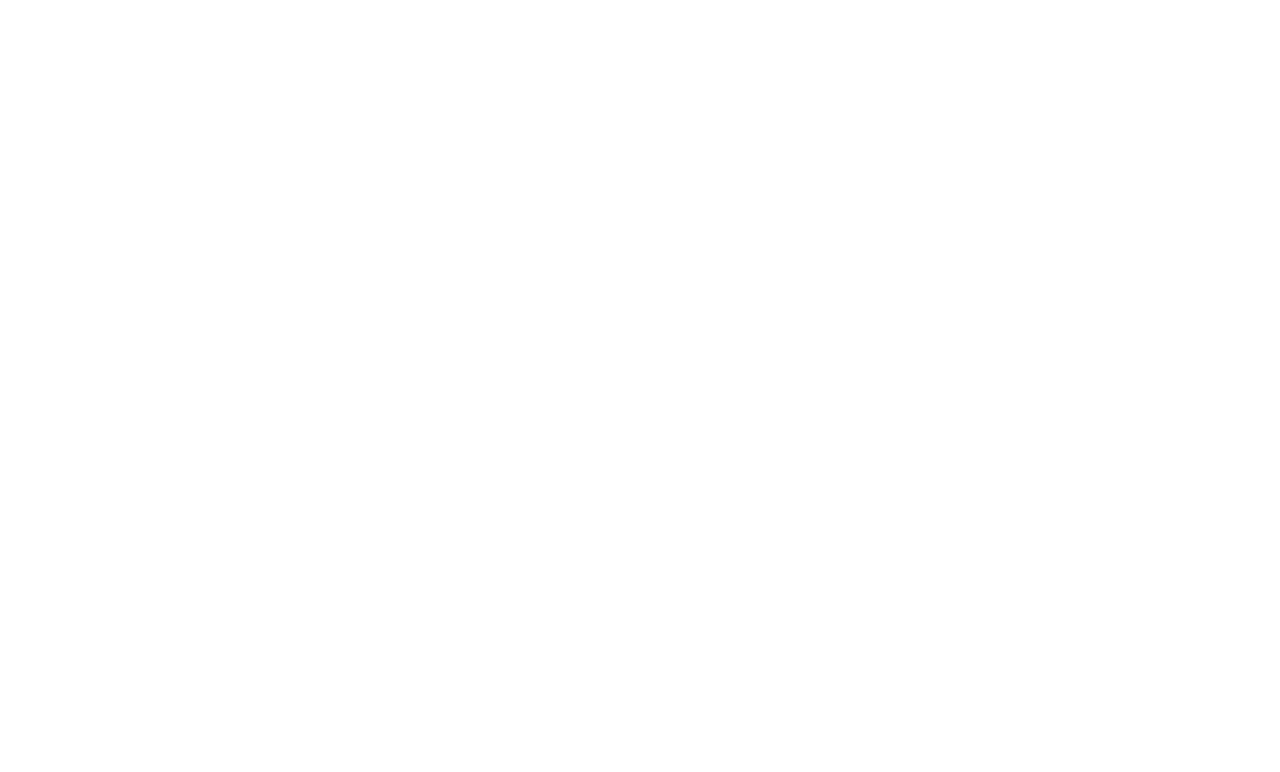
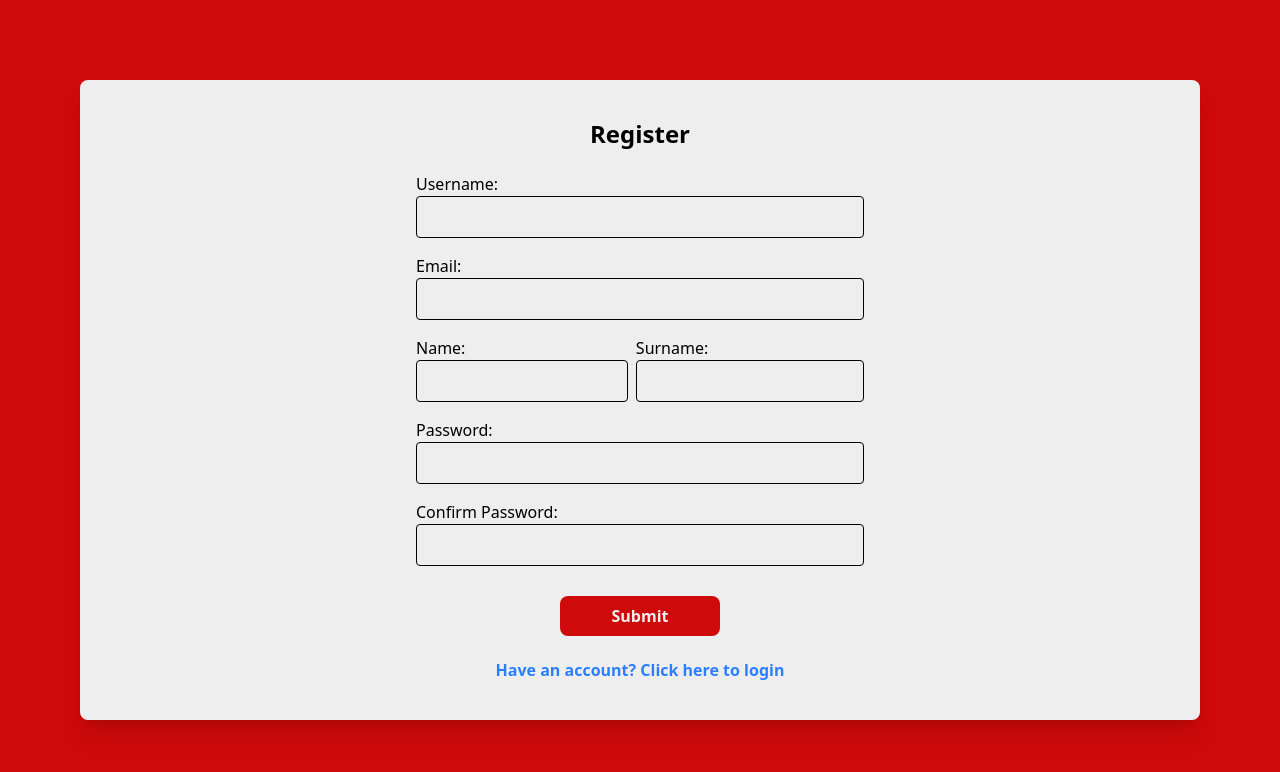
Before and after one commit to pipatpongzosp-lgtm/groupprojectsprint2, a React (Vite) app in the folder react-app-starter-main/: page /register in a window 1280 px wide. Before the commit this address had no page. Shown: the top 772 px of the page. Built offline with nearby package versions, Linux system fonts and the light colour scheme.

Commit message:
create rigister page

```diff
--- a/react-app-starter-main/src/App.jsx
+++ b/react-app-starter-main/src/App.jsx
@@ -1,5 +1,8 @@
 import { BrowserRouter as Router, Routes, Route } from 'react-router-dom'
 import Menunav from './component/Menunav'
+import CookBoard from './pages/CookBoard'
+import Login from './pages/Login'
+import Register from './pages/Register'
 
 export default function App() {
   return (
@@ -9,6 +12,9 @@
         {/* คุณสามารถเพิ่ม Route อื่นๆ เช่น /menu หรือ /order ได้ที่นี่ */}
         <Route path="/menu" element={<Menunav />} />
         <Route path="/order" element={<Menunav />} />
+        <Route path="/cookBoard" element={<CookBoard/>}></Route>
+        <Route path="/login" element={<Login/>}></Route>
+        <Route path="/register" element={<Register/>}></Route>
       </Routes>
     </Router>
   )
--- /dev/null
+++ b/react-app-starter-main/src/assets/usersInfo.js
@@ -0,0 +1,29 @@
+import { Suspense } from "react";
+
+export const usersInfo=[
+{
+ username:"SunSun15",
+ password:"23333555555",
+ name:"Sun",
+ email:"Sun@gmail.com",
+ surname:"Piriya",
+ age:"33",
+ role:"cook"
+},{
+ username:"WatDoyouSay",
+ password:"Just@semicolon",
+ name:"www",
+ email:"www@gmail.com",
+ surname:"ddd",
+ age:"31",
+ role:"customer"
+},{
+ username:"test1",
+ password:"test1",
+ email:"test@gmail.com",
+ name:"www",
+ surname:"ddd",
+ age:"31",
+ role:"customer"
+}
+]
--- a/react-app-starter-main/src/component/Menunav.jsx
+++ b/react-app-starter-main/src/component/Menunav.jsx
@@ -68,7 +68,7 @@
             <li><Link to="#" className="hover:text-secondary transition duration-300">Contact</Link></li>
           </ul>
           <button className="bg-secondary hover:bg-accent text-neutral px-6 py-2 rounded-full font-semibold transition duration-300">
-            Sign In
+         <Link to="/Login">Sign In</Link>
           </button>
         </div>
 
@@ -94,7 +94,7 @@
           <li><Link to="#" className="block hover:text-secondary transition duration-300">Contact</Link></li>
           <li>
             <button className="w-full bg-secondary hover:bg-accent text-neutral px-6 py-2 rounded-lg font-semibold transition duration-300">
-              Sign In
+              <Link to="/Login">Sign In</Link>
             </button>
           </li>
         </ul>
--- /dev/null
+++ b/react-app-starter-main/src/context/userContext/UserContext.jsx
@@ -0,0 +1,3 @@
+import { createContext } from "react";
+
+export const UserContext=createContext();
--- /dev/null
+++ b/react-app-starter-main/src/context/userContext/UserProvider.jsx
@@ -0,0 +1,13 @@
+import { UserContext } from "./UserContext";
+import { useState } from "react";
+
+export const UserProvider=({children})=>{
+const [myUserInfo,setMyUserInfo]=useState("")
+
+return(
+
+    <UserContext.Provider value={{myUserInfo,setMyUserInfo}}>{children}</UserContext.Provider>
+)
+
+
+}
--- a/react-app-starter-main/src/component/CookBoard.jsx
+++ b/react-app-starter-main/src/pages/CookBoard.jsx
@@ -1,6 +1,6 @@
 import { useContext, useState } from "react"
 import { OrdersContext } from "../context/ordersContext/OrdersContext";
-import MenuList from "./MenuList";
+import MenuList from "../component/MenuList";
 
 export default function CookBoard() {
     const { orderList } = useContext(OrdersContext);
--- /dev/null
+++ b/react-app-starter-main/src/pages/Login.jsx
@@ -0,0 +1,59 @@
+import { useContext, useState } from "react"
+import { usersInfo } from "../assets/usersInfo"
+import { UserContext } from "../context/userContext/UserContext";
+import { useNavigate,Link } from 'react-router-dom';
+
+export default function Login(){
+const navigate= useNavigate();
+const {myUserInfo,setMyUserInfo}=useContext(UserContext)
+
+
+const [loginText,setLoginText]=useState("Hello");
+const [inputUsername,setInputUsername]=useState("");
+const [inputPassword,setInputPassword]=useState("");
+const inputUsernameHandle=(event)=>{setInputUsername(event.target.value);}
+const inputPasswordHandle=(event)=>{setInputPassword(event.target.value);}
+
+
+const checkLogin=()=>{
+
+    const user=usersInfo.find((user)=>(user.username===inputUsername))
+    if(user){
+        if(user.password===inputPassword){
+            setMyUserInfo(user);
+            setLoginText("LoginSuccessful");
+            if(user.role==="customer")
+             navigate('/menu');
+            else{
+
+            }
+        }
+        else{setLoginText("worngPassword");}
+        console.log(user);
+    }else{
+        setLoginText("unkownUsername");
+        console.log(loginText);
+
+    }
+
+}
+
+
+
+return(
+<div className="flex flex-col min-w-full  bg-secondary">
+<div className="flex flex-col justify-evenly items-center content-evenly  min-h-[80vh] m-[10vh] bg-neutral">
+    <span className="font-bold">Login :
+        <input className="  border" value={inputUsername} onChange={inputUsernameHandle} type="text"></input></span>
+    <span className="font-bold">password :
+        <input className=" border" value={inputPassword} onChange={inputPasswordHandle} type="password"></input></span>
+    <button  className="w-[20vh] bg-secondary hover:bg-accent text-neutral px-6 py-2 rounded-lg font-semibold transition duration-300 cursor-pointer"
+     onClick={()=>checkLogin()}>Submit</button>
+    <span className="text-secondary font-bold">{loginText}</span>
+    <span className="hover:text-secondary text-blue-500 font-bold"><Link to="/register">don't have account? click here to register</Link></span>
+
+</div>
+</div>
+)
+
+}
--- /dev/null
+++ b/react-app-starter-main/src/pages/Register.jsx
@@ -0,0 +1,164 @@
+import { useContext, useState } from "react"
+import { UserContext } from "../context/userContext/UserContext";
+import { Link, useNavigate } from "react-router-dom";
+import { usersInfo } from "../assets/usersInfo";
+
+export default function Register() {
+    const navigate = useNavigate();
+    const { setMyUserInfo } = useContext(UserContext);
+
+    // 1. Single state for all form data
+    const [formData, setFormData] = useState({
+        username: "",
+        password: "",
+        confirmPassword: "",
+        name: "",
+        surname: "",
+        email: ""
+    });
+
+    // 2. State for validation feedback
+    const [availability, setAvailability] = useState({
+        username: "",
+        email: ""
+    });
+
+    const [error, setError] = useState("");
+
+    // 3. Check if username/email exists in our mock data
+    const checkAvailability = (value, type) => {
+        if (!value) {
+            setAvailability(prev => ({ ...prev, [type]: "" }));
+            return;
+        }
+        const exists = usersInfo.find((u) => u[type] === value);
+        setAvailability(prev => ({
+            ...prev,
+            [type]: exists ? "alreadyExists" : "available"
+        }));
+    };
+
+    // 4. Generic handle change for all inputs
+    const handleChange = (e) => {
+        const { name, value } = e.target;
+        setFormData(prev => ({ ...prev, [name]: value }));
+
+        // Trigger availability check for specific fields
+        if (name === "username" || name === "email") {
+            checkAvailability(value, name);
+        }
+    };
+
+    const handleSubmit = (e) => {
+        e.preventDefault(); // Prevent page reload
+        setError("");
+
+        // Validation Logic
+        if (formData.password !== formData.confirmPassword) {
+            setError("Passwords do not match!");
+            return;
+        }
+
+        if (availability.username === "alreadyExists" || availability.email === "alreadyExists") {
+            setError("Please resolve the username/email conflicts.");
+            return;
+        }
+
+        // Create new user object
+        const newUser = {
+            ...formData,
+            role: "customer" // Default role
+        };
+
+        // For this mock app: Update context and navigate
+        console.log("Registering User:", newUser);
+        setMyUserInfo(newUser);
+        alert("Registration Successful!");
+        navigate("/login");
+    };
+
+    return (
+        <div className="flex flex-col min-w-full bg-secondary">
+            <form onSubmit={handleSubmit} className="flex flex-col justify-evenly items-center content-evenly bg-neutral min-h-[80vh] m-[10vh] p-8 rounded-lg shadow-xl">
+                <h1 className="text-2xl font-bold mb-4">Register</h1>
+
+                {error && <p className="text-red-500 font-bold mb-4">{error}</p>}
+
+                <div className="flex flex-col gap-4 w-full max-w-md">
+                    <span>
+                        Username:
+                        <input
+                            name="username"
+                            className="border w-full p-2 rounded"
+                            type="text"
+                            minLength="6"
+                            maxLength="12"
+                            required
+                            value={formData.username}
+                            onChange={handleChange}
+                        />
+                        {availability.username === "alreadyExists" && <span className="text-red-500 text-sm">Username taken</span>}
+                        {availability.username === "available" && <span className="text-green-500 text-sm">Available!</span>}
+                    </span>
+
+                    <span>
+                        Email:
+                        <input
+                            name="email"
+                            className="border w-full p-2 rounded"
+                            type="email"
+                            required
+                            value={formData.email}
+                            onChange={handleChange}
+                        />
+                        {availability.email === "alreadyExists" && <span className="text-red-500 text-sm">Email already registered</span>}
+                    </span>
+
+                    <div className="flex gap-2">
+                        <span>
+                            Name:
+                            <input name="name" className="border w-full p-2 rounded" type="text" required value={formData.name} onChange={handleChange} />
+                        </span>
+                        <span>
+                            Surname:
+                            <input name="surname" className="border w-full p-2 rounded" type="text" required value={formData.surname} onChange={handleChange} />
+                        </span>
+                    </div>
+
+                    <span>
+                        Password:
+                        <input
+                            name="password"
+                            className="border w-full p-2 rounded"
+                            type="password"
+                            required
+                            minLength="6"
+                            value={formData.password}
+                            onChange={handleChange}
+                        />
+                    </span>
+
+                    <span>
+                        Confirm Password:
+                        <input
+                            name="confirmPassword"
+                            className="border w-full p-2 rounded"
+                            type="password"
+                            required
+                            value={formData.confirmPassword}
+                            onChange={handleChange}
+                        />
+                    </span>
+                </div>
+
+                <button type="submit" className="mt-6 w-[20vh] bg-secondary hover:bg-accent text-neutral px-6 py-2 rounded-lg font-semibold transition duration-300 cursor-pointer">
+                    Submit
+                </button>
+
+                <span className="mt-4 hover:text-secondary text-blue-500 font-bold">
+                    <Link to="/login">Have an account? Click here to login</Link>
+                </span>
+            </form>
+        </div>
+    );
+}
```
Also changed, not shown: react-app-starter-main/src/main.jsx (+5 -2 lines), react-app-starter-main/src/index.css (line endings or trailing spaces), 1 other file (tests, documents, lock files or other folders).
